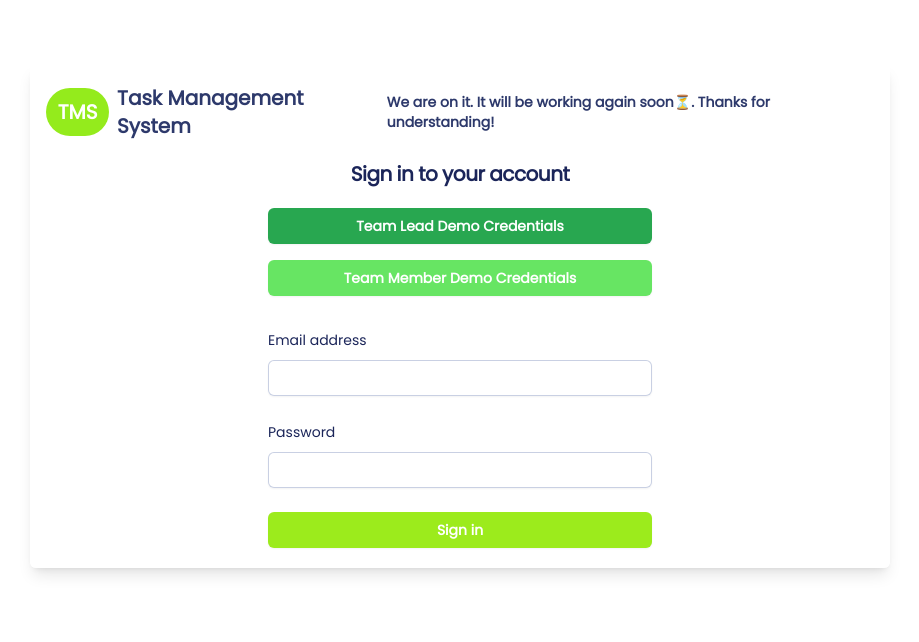
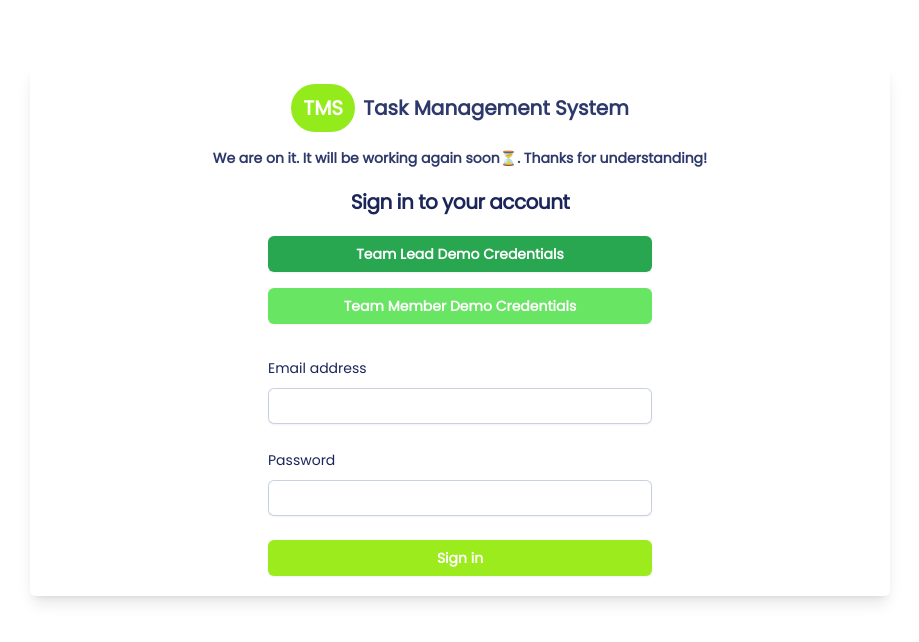
Before and after one commit to amtushar/task-management-system, a Next.js app in the folder webclient/: page /login/1 in a window 1280 px wide. Shown: the top 642 px of the page, without its empty margins (180-1099 px from the left). Built offline with nearby package versions, Linux system fonts and the light colour scheme.

Commit message:
login page text correction

```diff
--- a/webclient/src/components/login/login.tsx
+++ b/webclient/src/components/login/login.tsx
@@ -70,10 +70,10 @@ const Login = () => {
         <p className="text-xl font-semibold text-gray-800 capitalize">
           Task Management System
         </p>
-        <p className="text-sm font-semibold text-gray-800">
+      </div>
+      <p className="text-sm font-semibold text-gray-800">
           We are on it. It will be working again soon⏳. Thanks for understanding!
         </p>
-      </div>
 
       <h4 className="mt-2 text-center text-xl font-bold leading-9 tracking-tight text-gray-900">
         Sign in to your account
```
